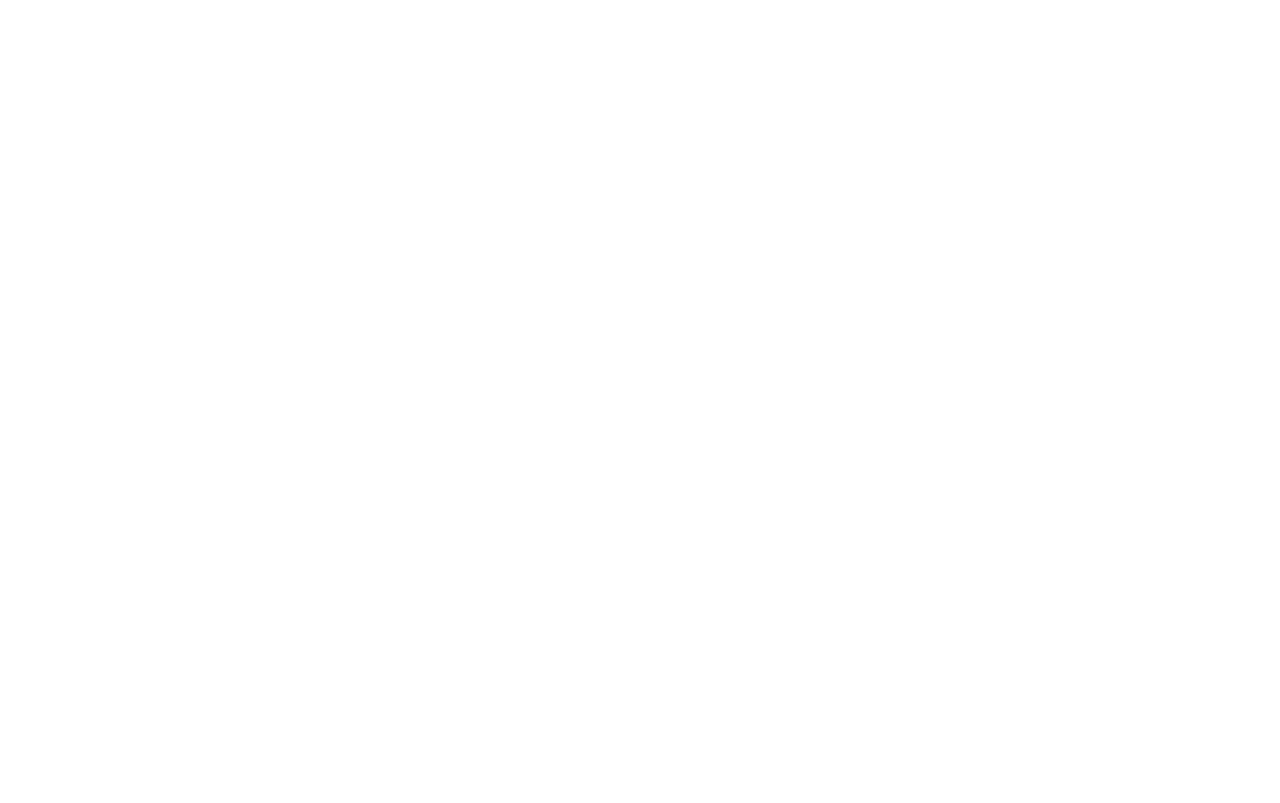
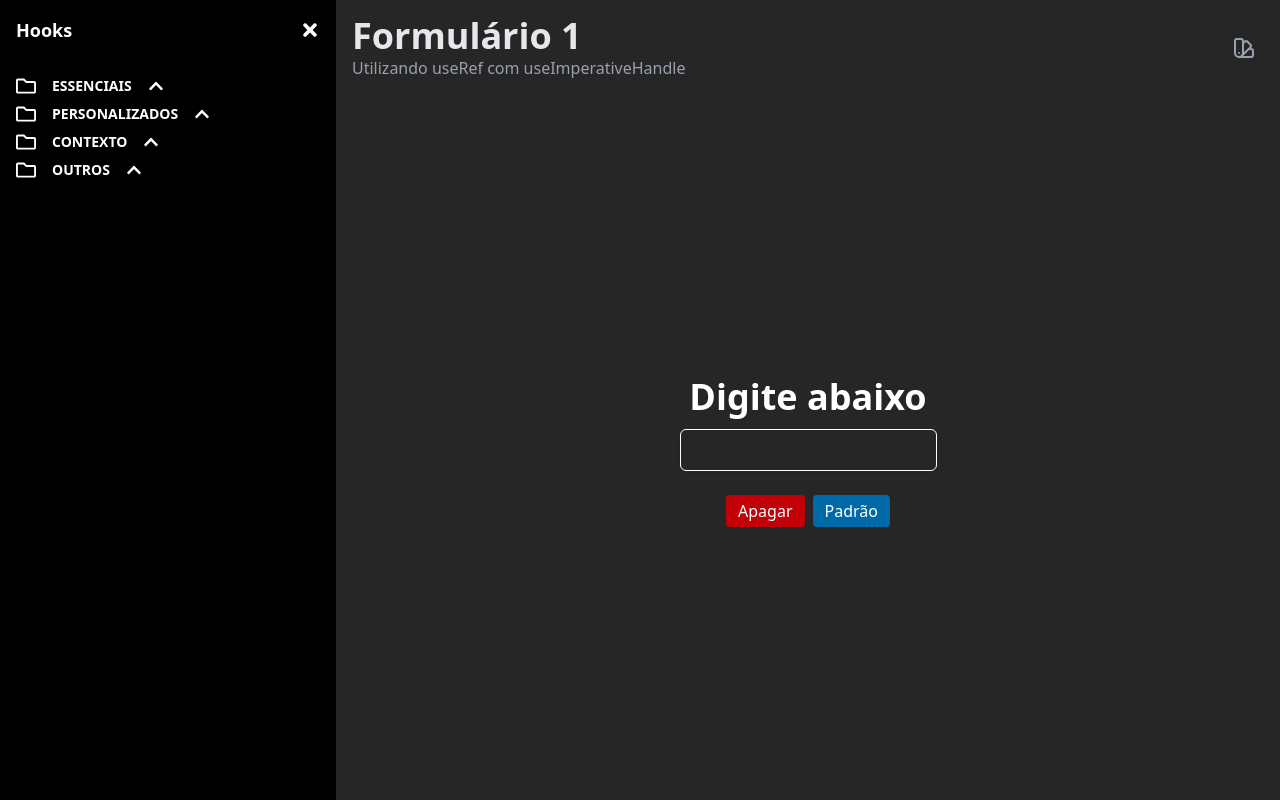
Before and after one commit to Ipedrp/react-hook, a React (Vite) app: page /formularioImperativeHandle/useImperativeHandle in a window 1280 px wide. Before the commit this address had no page. Built offline with nearby package versions, Linux system fonts and the light colour scheme.

Commit message:
useImperativeHandle

```diff
--- /dev/null
+++ b/src/components/InputComReferencia.jsx
@@ -0,0 +1,66 @@
+import React, { forwardRef, useImperativeHandle, useRef } from 'react';
+
+const InputComReferencia = forwardRef(({
+    type = 'text',
+    name,
+    onChange,
+    placeholder = '',
+    label = '',
+    disabled = false,
+    className = '',
+    inputClassName = '',
+    labelClassName = '',
+    errorClassName = '',
+    ...props
+}, ref) => {  // O ref agora vem como segundo parâmetro do forwardRef
+
+    const referenciInterna = useRef();
+
+    // Combinando a ref externa com a interna
+    useImperativeHandle(ref, () => ({
+        ...novasFuncionalidades(),
+
+        // // Podemos também expor o elemento DOM diretamente se necessário
+        // element: referenciInterna.current
+    }));
+
+    // No componente filho:
+    function novasFuncionalidades() {
+        return {
+            apagar: function () {
+                referenciInterna.current.value = referenciInterna.current.value.slice(0, -1);
+
+            },
+            padrao: function () {
+                referenciInterna.current.value = "Padrão";
+
+            }
+        }
+    }
+
+    return (
+        <div className={`mb-4 ${className}`}>
+            {label && (
+                <label
+                    htmlFor={name}
+                    className={`block text-sm font-medium mb-1 ${labelClassName}`}
+                >
+                    {label}
+                </label>
+            )}
+            <input
+                ref={referenciInterna}  // Usamos a ref interna aqui
+                type={type}
+                id={name}
+                name={name}
+                onChange={onChange}
+                placeholder={placeholder}
+                disabled={disabled}
+                className={`w-full px-3 py-2 border text-white rounded-md shadow-sm focus:outline-none focus:ring-1 focus:ring-blue-500 focus:border-blue-500 ${inputClassName}`}
+                {...props}
+            />
+        </div>
+    );
+});
+
+export default InputComReferencia;
--- a/src/components/Sidebar.jsx
+++ b/src/components/Sidebar.jsx
@@ -442,6 +442,27 @@
                                         )}
                                     </li>
                                 </Link>
+                                <Link to="/formularioImperativeHandle/useImperativeHandle">
+                                    <li
+                                        className={`mb-2 py-2 px-2 rounded-md cursor-pointer flex items-center justify-start space-x-4
+                                        ${location.pathname === "/formularioImperativeHandle/useImperativeHandle" && "text-sky-400 bg-stone-600"}`}
+                                    >
+                                        <CgSmartphoneRam size={15} />
+                                        {isOpen && (
+                                            <p>
+                                                Formulário 1
+                                                <span
+                                                    style={{
+                                                        backgroundColor: `var(--color-${corDestaque})` // Ou use uma função que converta "blue-500" para código hex
+                                                    }}
+                                                    className={`text-xs px-2 py-0 rounded-xl ml-2 ${location.pathname === "//formularioImperativeHandle/useImperativeHandle" ? "text-white" : ""}`}
+                                                >
+                                                    useImperativeHandle
+                                                </span>
+                                            </p>
+                                        )}
+                                    </li>
+                                </Link>
                             </ul>
                         </li>
                     </ul>
--- /dev/null
+++ b/src/pages/outros/FormularioImperativeHandle.jsx
@@ -0,0 +1,46 @@
+import { useRef } from "react";
+import Header from "../../components/Header";
+import SeletorCor from "../../components/SeletorCor";
+import InputComReferencia from "../../components/InputComReferencia";
+
+export default function FormularioImperativeHandle() {
+    const referencia = useRef();
+
+    // No componente pai:
+    function Apagar() {
+        referencia.current.apagar();
+    }
+
+    // No componente pai:
+    function Padrao() {
+        referencia.current.padrao();
+    }
+
+    return (
+        <>
+            <Header title="Formulário 1" subtitle="Utilizando useRef com useImperativeHandle">
+                <SeletorCor />
+            </Header>
+            <div className="flex justify-center flex-col items-center h-[90%]">
+                <h3 className="text-white font-semibold text-4xl mb-3">Digite abaixo</h3>
+                <div className="flex flex-col gap-2 mb-3">
+                    <InputComReferencia ref={referencia} />
+                    <div className="flex justify-center gap-2">
+                        <button
+                            className="bg-red-700 rounded border-none px-3 py-1 text-white cursor-pointer"
+                            onClick={Apagar}
+                        >
+                            Apagar
+                        </button>
+                        <button
+                            className="bg-sky-700 rounded border-none px-3 py-1 text-white cursor-pointer"
+                            onClick={Padrao}
+                        >
+                            Padrão
+                        </button>
+                    </div>
+                </div>
+            </div>
+        </>
+    );
+}
--- a/src/routes/AppRoutes.jsx
+++ b/src/routes/AppRoutes.jsx
@@ -15,6 +15,8 @@
 import Loja from '../pages/contexto/Loja';
 import Memoizando from '../pages/outros/Memoizando';
 import MemoizandoFuncoes from '../pages/outros/MemoizandoFuncoes';
+import FormularioImperativeHandle from '../pages/outros/FormularioImperativeHandle';
+
 export const AppRoutes = () => (
     <Routes>
         <Route element={<DefaultLayout />}>
@@ -33,6 +35,7 @@
             <Route path="/loja/useContext" element={<Loja />} />
             <Route path="/memoizando/useMemo" element={<Memoizando />} />
             <Route path="/memoizandoFuncoes/useCallback" element={<MemoizandoFuncoes />} />
+            <Route path="/formularioImperativeHandle/useImperativeHandle" element={<FormularioImperativeHandle />} />
         </Route>
     </Routes>
 );
```
